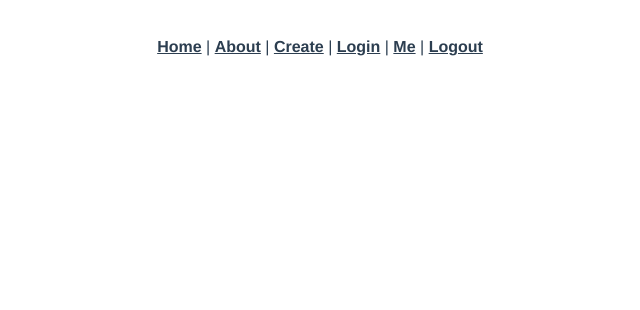
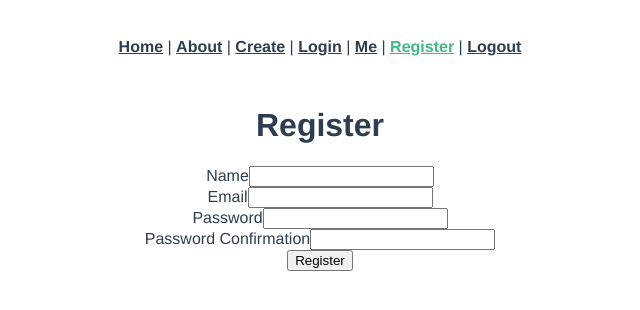
Before and after one commit to johnsci911/blograph-front, a Vue app: page /register in a window 1280 px wide. Shown: the top 310 px of the page, without its empty margins (320-960 px from the left). Built offline with nearby package versions, Linux system fonts and the light colour scheme; what @vue/apollo-components, @vue/apollo-option would draw is missing.

Commit message:
Registration form using apollo

```diff
--- a/src/App.vue
+++ b/src/App.vue
@@ -5,6 +5,7 @@
     <router-link to="/create">Create</router-link> |
     <router-link to="/login">Login</router-link> |
     <router-link to="/me">Me</router-link> |
+    <router-link to="/register">Register</router-link> |
     <a href="#" @click.prevent="logout">Logout</a>
   </nav>
   <router-view />
--- a/src/router/index.js
+++ b/src/router/index.js
@@ -38,6 +38,11 @@ const routes = [
     component: () => import("../views/LoginView.vue"),
   },
   {
+    path: "/register",
+    name: "register",
+    component: () => import("../views/RegisterView.vue"),
+  },
+  {
     path: "/me",
     name: "me",
     component: () => import("../views/MeView.vue"),
--- /dev/null
+++ b/src/views/RegisterView.vue
@@ -0,0 +1,83 @@
+<template>
+  <div>
+    <h1>Register</h1>
+    {{ error }}
+    <form action="#" @submit.prevent="register">
+      <div>
+        <label for="name">Name</label>
+        <input v-model="name" type="text" name="name" id="name" />
+      </div>
+      <div>
+        <label for="email">Email</label>
+        <input v-model="email" type="email" name="email" id="email" />
+      </div>
+      <div>
+        <label for="password">Password</label>
+        <input
+          v-model="password"
+          type="password"
+          name="password"
+          id="password"
+        />
+      </div>
+      <div>
+        <label for="password">Password Confirmation</label>
+        <input
+          v-model="password_confirmation"
+          type="password"
+          name="password_confirmation"
+          id="password_confirmation"
+        />
+      </div>
+      <div>
+        <button>Register</button>
+      </div>
+    </form>
+  </div>
+</template>
+
+<script>
+import gql from "graphql-tag";
+
+export default {
+  data() {
+    return {
+      name: "",
+      email: "",
+      password: "",
+      password_confirmation: "",
+      error: null,
+    };
+  },
+  methods: {
+    register() {
+      this.$apollo
+        .mutate({
+          mutation: gql`
+            mutation login($input: RegisterInput!) {
+              register(input: $input) {
+                token
+              }
+            }
+          `,
+          variables: {
+            input: {
+              name: this.name,
+              email: this.email,
+              password: this.password,
+              password_confirmation: this.password_confirmation,
+            },
+          },
+        })
+        .then((data) => {
+          localStorage.setItem("apollo-token", data.data.register.token);
+
+          window.location.href = "/me";
+        })
+        .catch((error) => {
+          this.error = error.graphQLErrors[0].message;
+        });
+    },
+  },
+};
+</script>
```
